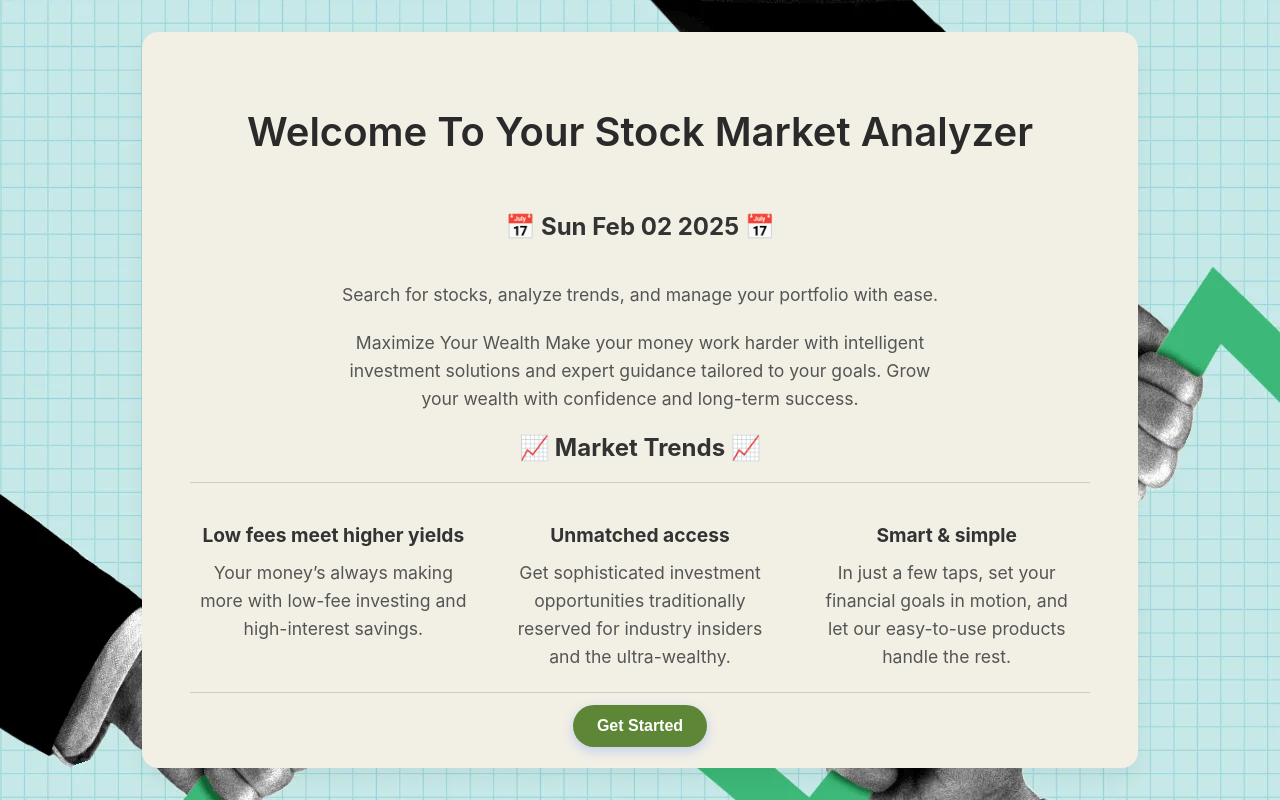
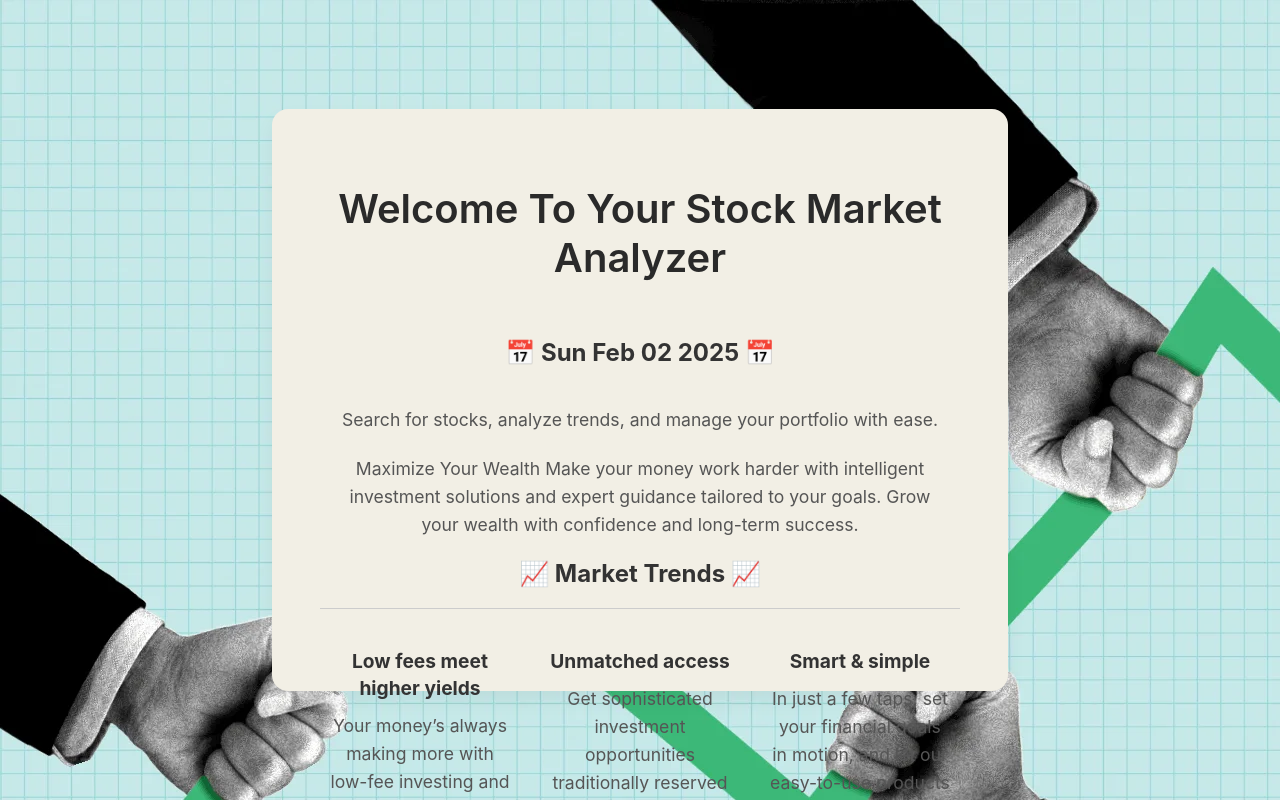
Before and after one commit to ArianZdar/WealthPlex, a React (Create React App) app in the folder my-app/: page / in a window 1280 px wide. Shown: the top 800 px of the page. Built offline with nearby package versions, Linux system fonts and the light colour scheme.

Commit message:
Home page done2

```diff
--- a/my-app/src/pages/homepage/home.css
+++ b/my-app/src/pages/homepage/home.css
@@ -44,8 +44,8 @@ body {
 
 /* Container - Centered layout */
 .container {
-    max-width: 900px;
-    height: 40rem;
+    width: 50vw;
+    height: 38vw;
     text-align: center;
     padding: 3rem;
     background: #F2EFE5;
--- a/my-app/src/pages/portfoliopage/portfolio.jsx
+++ b/my-app/src/pages/portfoliopage/portfolio.jsx
@@ -36,8 +36,8 @@ function Portfolio() {
         `https://www.alphavantage.co/query?function=GLOBAL_QUOTE&symbol=${bestMatch}&apikey=${apiKey}`
       );
 
-      const data = await response.json();
-      const stockData = data["Global Quote"];
+      const quoteData = await quoteResponse.json();
+      const stockData = quoteData["Global Quote"];
 
       if (!stockData || !stockData["05. price"]) {
         throw new Error(`Could not retrieve data for "${bestMatch}".`);
@@ -66,10 +66,6 @@ function Portfolio() {
     e.preventDefault();
     if (!newStockSymbol.trim()) {
       setError("Please enter a valid stock or ETF symbol.");
-      return;
-    }
-    if (!/^[A-Z]+$/.test(newStockSymbol.trim().toUpperCase())) {
-      setError("Stock symbols must contain only letters.");
       return;
     }
     fetchStockBySymbol(newStockSymbol.toUpperCase());
```
